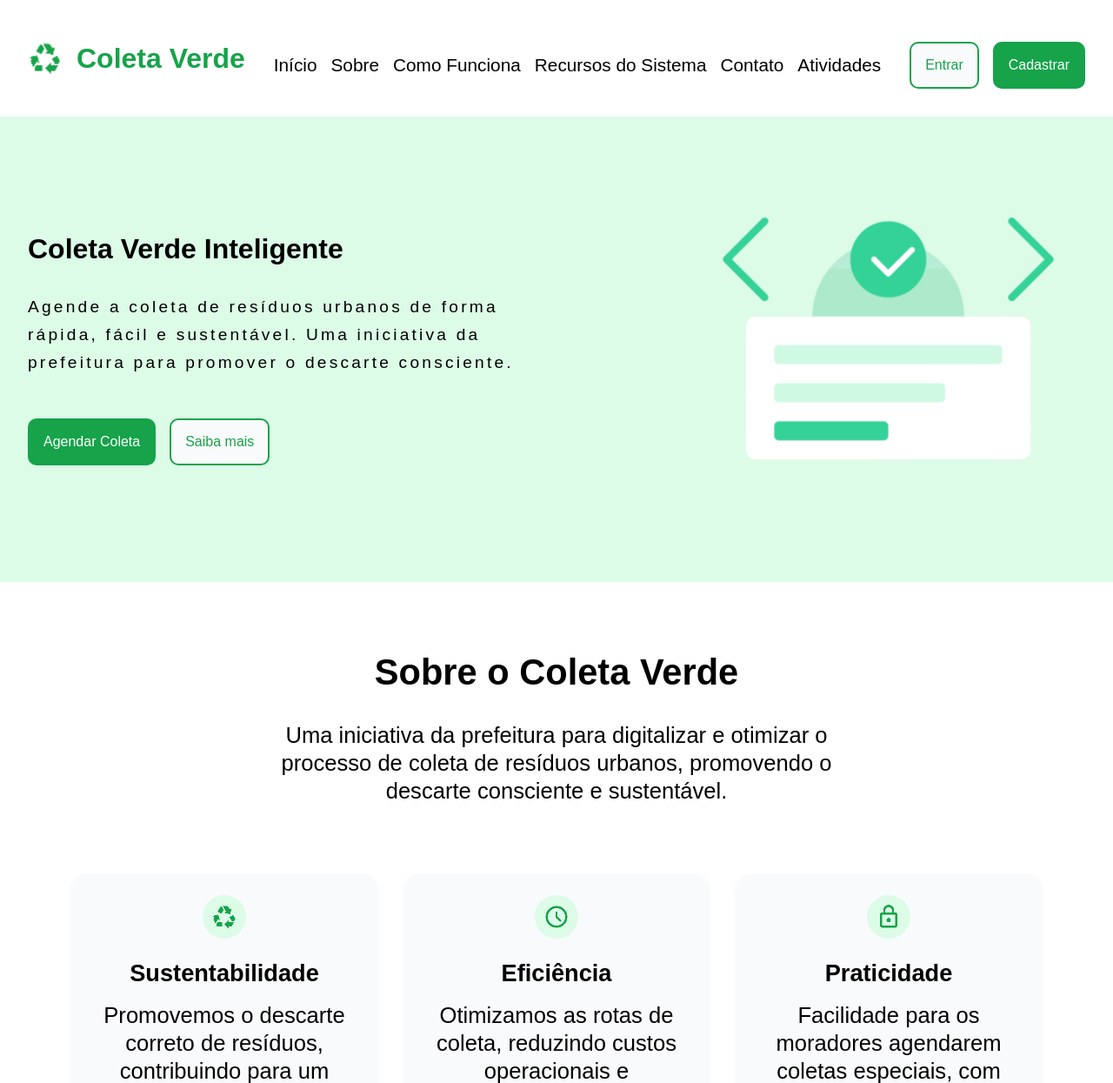
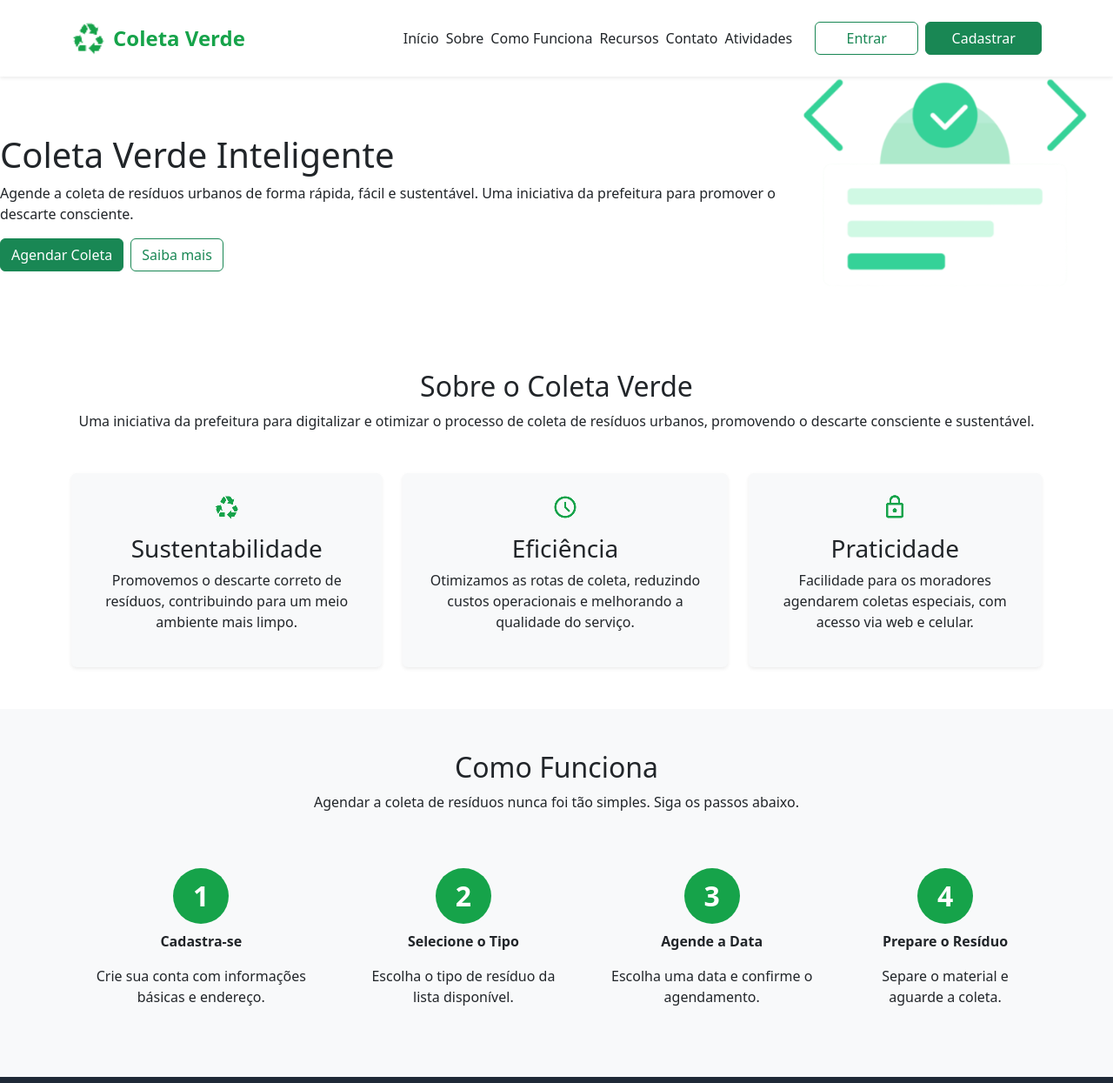
Before and after one commit to JorgeRobertoArgolo/prg04frontend, a plain HTML site: page infraestructure/pages/index.html in a window 1280 px wide. Shown: the top 1245 px of the page at 87% size. Drawn offline with nearby package versions, Linux system fonts and the light colour scheme; a script that the page names is missing.

Commit message:
feat : atividade 10
Adicionando bootstrap

```diff
--- a/infraestructure/assets/css/auth/login.css
+++ b/infraestructure/assets/css/auth/login.css
@@ -1,81 +1,28 @@
-@charset "UTF-8";
-
-* {
-    margin: 0;
-    padding: 0;
-    box-sizing: border-box;
+html, body {
+    height: 100%;
+    background-color: var(--color-background);
 }
 
 :root {
-    --color-button: #16A34A;
+    --color-destak: #16A34A;
     --color-background: #f0f9f0;
     --color-footer: #1f2937;
 }
 
-body {
-    background-color: var(--color-background);
+.form-container {
+    max-width: 350px;
+    padding: 1rem;
 }
 
-div {
-    margin-top: 1rem;
+.btn-primary {
+    background-color: var(--color-destak);
 }
 
-.form-container {
-    display: flex;
-    flex-direction: column;
-    align-items: center;
-    justify-content: center;
-    min-height: 100vh;
+.footer a{
+    text-decoration: none;
+    color: black;
 }
 
-.title {
-    font-size: 2.5rem;
-    text-transform: capitalize;
+.footer a:hover{
+    color: var(--color-destak);
 }
-
-label {
-    font-size: 1.5rem;
-}
-
-input {
-    width: 100%;
-    padding: 1rem;
-    margin-top: 0.5rem;
-    border: 1px solid #ccc;
-    border-radius: 0.5rem;
-    font-size: 1.2rem;
-}
-
-button {
-    background-color: var(--color-button);
-    color: white;
-    padding: 1rem;
-    border: none;
-    border-radius: 0.5rem;
-    font-size: 1.2rem;
-    cursor: pointer;
-    margin-top: 1rem;
-}
-
-.footer {
-    background-color: var(--color-footer);
-    color: white;
-    padding: 1rem;
-    text-align: center;
-    margin-top: 4rem;
-}
-
-.footer p {
-    font-size: 1rem;
-    color: white;
-}
-
-footer a {
-    color: white;
-    text-decoration: none;
-    cursor: pointer;
-}
-
-footer a:hover {
-    text-decoration: underline;
-}
--- /dev/null
+++ b/infraestructure/assets/css/global/global.css
@@ -0,0 +1,7 @@
+@charset "UTF-8";
+
+*{
+    margin: 0;
+    padding: 0;
+    box-sizing: border-box;
+}
--- a/infraestructure/assets/css/global/index.css
+++ /dev/null
@@ -1,339 +0,0 @@
-@charset "UTF-8";
-
-* {
-    margin: 0;
-    padding: 0;
-    box-sizing: border-box;
-}
-
-:root {
-    --color-primary: #16A34A;
-    --color-secondary: #DCFCE7;
-    --color-background-feature: #f0f9f0;
-    --color-footer: #1f2937;
-    --color-background-secondary: #f9fafb;
-}
-
-body {
-    font-family: Arial, sans-serif;
-}
-
-header {
-    display: flex;
-    flex-direction: column;
-    align-items: center;
-    text-align: center;
-    padding: 2rem;
-    color: black;
-    box-shadow: 0 4px 12px rgba(0, 0, 0, 0.1);
-}
-
-.logo-container {
-    display: flex;
-    align-items: center;
-    gap: 1rem;
-}
-
-.logo {
-    width: 40px;
-    height: 40px;
-}
-
-.logo-title {
-    font-size: 1.5rem;
-    font-weight: 700;
-    color: var(--color-primary);
-}
-
-.links {
-    display: flex;
-    flex-direction: column;
-    align-items: center;
-    gap: 0.5rem;
-    margin-top: 1rem;
-}
-
-.links a {
-    color: black;
-    text-decoration: none;
-    font-size: 1rem;
-}
-
-.links a:hover {
-    color: var(--color-primary);
-}
-
-.authentication-btns {
-    display: flex;
-    flex-direction: column;
-    gap: 1rem;
-    margin-top: 1rem;
-    align-items: center;
-}
-
-button {
-    font-size: 0.9rem;
-    padding: 0.7rem;
-    border-radius: 10px;
-    border: 2px solid var(--color-primary);
-    cursor: pointer;
-}
-
-.btn-outline {
-    color: var(--color-primary);
-    background-color: var(--color-background-secondary);
-}
-
-.btn-solid {
-    color: white;
-    background-color: var(--color-primary);
-}
-
-.hero {
-    display: flex;
-    flex-direction: column;
-    text-align: center;
-    align-items: center;
-    background-color: var(--color-secondary);
-    padding: 5rem 2rem;
-}
-
-.hero-content {
-    max-width: 600px;
-}
-
-.hero-content > h1 {
-    font-size: 2rem;
-    color: black;
-}
-
-.hero-content > p {
-    margin: 2rem 0;
-    color: black;
-    font-size: 1.2rem;
-    letter-spacing: 0.2rem;
-    line-height: 2rem;
-}
-
-.hero-btns {
-    display: flex;
-    flex-direction: column;
-    gap: 1rem;
-    margin-top: 3rem;
-}
-
-.illustration img {
-    max-width: 100%;
-    height: auto;
-    margin-top: 2rem;
-}
-
-.about-content {
-    text-align: center;
-    margin: 5rem 2rem;
-}
-
-.about-content h2 {
-    font-size: 2rem;
-    font-weight: 700;
-    margin-bottom: 2rem;
-}
-
-.about-content p {
-    font-size: 1.2rem;
-    line-height: 2rem;
-    max-width: 700px;
-    margin: auto;
-}
-
-.features {
-    display: flex;
-    flex-direction: column;
-    align-items: center;
-    gap: 2rem;
-    margin: 5rem 2rem;
-}
-
-.feature {
-    background-color: var(--color-background-secondary);
-    max-width: 350px;
-    padding: 1.5rem;
-    border-radius: 1rem;
-    box-shadow: 0 2px 6px rgba(0, 0, 0, 0.05);
-}
-
-.feature img {
-    display: block;
-    padding: 10px;
-    background-color: var(--color-secondary);
-    border-radius: 50%;
-    margin: auto;
-}
-
-.feature h3 {
-    margin-top: 1.5rem;
-    text-align: center;
-    font-size: 1.4rem;
-    font-weight: 700;
-    margin-bottom: 1rem;
-}
-
-.feature p {
-    text-align: center;
-    font-size: 1.2rem;
-    line-height: 2rem;
-}
-
-#how-works {
-    margin: 5rem 0;
-    padding: 3rem 2rem;
-    background-color: var(--color-background-secondary);
-}
-
-.how-works-content {
-    text-align: center;
-}
-
-.how-works-content h2 {
-    font-size: 2rem;
-    font-weight: 700;
-    margin-bottom: 2rem;
-}
-
-.how-works-content p {
-    font-size: 1.2rem;
-    line-height: 2rem;
-    max-width: 700px;
-    margin: auto;
-    margin-bottom: 2rem;
-}
-
-.steps {
-    display: flex;
-    flex-direction: column;
-    align-items: center;
-    gap: 2rem;
-    text-align: center;
-}
-
-.step {
-    max-width: 300px;
-    padding: 1.5rem;
-    border-radius: 1rem;
-}
-
-.step-number {
-    display: inline-flex;
-    justify-content: center;
-    align-items: center;
-    width: 4rem;
-    height: 4rem;
-    color: white;
-    background-color: var(--color-primary);
-    border-radius: 50%;
-    font-weight: bold;
-    margin-bottom: 2rem;
-    font-size: 2rem;
-}
-
-.step-title {
-    font-size: 1.4rem;
-    font-weight: 700;
-    margin-bottom: 1.5rem;
-}
-
-.step-description {
-    font-size: 1.2rem;
-    line-height: 2rem;
-}
-
-.footer {
-    background-color: var(--color-footer);
-    color: white;
-    padding: 2rem;
-    text-align: center;
-    margin-top: 4rem;
-}
-
-.footer p {
-    font-size: 1.2rem;
-    color: white;
-}
-
-footer a {
-    color: white;
-    text-decoration: none;
-    cursor: pointer;
-}
-
-footer a:hover {
-    text-decoration: underline;
-}
-
-
-@media (min-width: 601px) {
-    .links {
-        flex-direction: row;
-        gap: 1rem;
-    }
-
-    .authentication-btns {
-        flex-direction: row;
-        justify-content: center;
-    }
-
-    .hero-btns {
-        flex-direction: row;
-    }
-}
-
-
-@media (min-width: 1025px) {
-    header {
-        flex-direction: row;
-        justify-content: space-between;
-        text-align: left;
-    }
-
-    .logo-title {
-        font-size: 2rem;
-    }
-
-    .links a {
-        font-size: 1.3rem;
-    }
-
-    button {
-        padding: 1rem;
-        font-size: 1rem;
-    }
-
-    .hero {
-        flex-direction: row;
-        text-align: left;
-        justify-content: space-between;
-    }
-
-    .features,
-    .steps {
-        flex-direction: row;
-        justify-content: center;
-    }
-
-    .about-content h2,
-    .how-works-content h2 {
-        font-size: 2.6rem;
-    }
-
-    .about-content p,
-    .how-works-content p,
-    .feature p,
-    .step-description {
-        font-size: 1.6rem;
-    }
-
-    .feature h3,
-    .step-title {
-        font-size: 1.7rem;
-    }
-}
--- /dev/null
+++ b/infraestructure/assets/css/index/index.css
@@ -0,0 +1,37 @@
+.logo {
+    width: 40px;
+    height: 40px;
+}
+
+.logo-title {
+    font-size: 1.5rem;
+    font-weight: 700;
+    color: #16A34A;
+}
+
+.step-number {
+    width: 4rem;
+    height: 4rem;
+    line-height: 4rem;
+    border-radius: 50%;
+    background-color: #16A34A;
+    color: white;
+    font-size: 2rem;
+    font-weight: bold;
+}
+
+.footer {
+    background-color: #1f2937;
+    color: white;
+    padding: 2rem;
+    text-align: center;
+}
+
+.footer a {
+    color: white;
+    text-decoration: none;
+}
+
+.footer a:hover {
+    text-decoration: underline;
+}
--- a/infraestructure/assets/css/global/index2.css
+++ b/infraestructure/assets/css/index/index2.css
@@ -1,11 +1,3 @@
-@charset "UTF-8";
-
-* {
-    margin: 0;
-    padding: 0;
-    box-sizing: border-box;
-}
-
 h1 {
     font-size: 4rem;
     font-weight: bold;
--- a/infraestructure/pages/index.html
+++ b/infraestructure/pages/index.html
@@ -1,151 +1,158 @@
 <!DOCTYPE html>
-<html lang="en">
+<html lang="pt-BR">
 <head>
     <meta charset="UTF-8">
     <meta name="viewport" content="width=device-width, initial-scale=1.0">
-    <link rel="stylesheet" href="../assets/css/global/index.css">
+    <title>Coleta Verde</title>
+    <link
+    href="https://cdn.jsdelivr.net/npm/bootstrap@5.3.3/dist/css/bootstrap.min.css"
+    rel="stylesheet"
+    integrity="sha384-QWTKZyjpPEjISv5WaRU9OFeRpok6YctnYmDr5pNlyT2bRjXh0JMhjY6hW+ALEwIH"
+    crossorigin="anonymous"
+  />
     <link rel="shortcut icon" href="../assets/icons/orb.ico" type="image/x-icon">
-    <title>Coleta Verde</title>
+    <link rel="stylesheet" href="../assets/css/global/global.css">
+    <link rel="stylesheet" href="../assets/css/index/index.css">
 </head>
 <body>
-    <header id="inicio">
-        <div class="logo-container">
-            <img src="../assets/images/symbols/recycling30.png" alt="Logo principal do site" class="logo">
+
+<header id="inicio" class="container-fluid py-4 shadow-sm bg-white">
+  <div class="container">
+    <div class="row align-items-center text-center text-md-start">
+      <div class="col-md-4 d-flex align-items-center justify-content-center justify-content-md-start mb-3 mb-md-0">
+        <img src="../assets/images/symbols/recycling30.png" alt="Logo" class="logo me-2">
         <span class="logo-title">Coleta Verde</span>
       </div>
-        <nav class="links">
-            <a href="#inicio">Início</a>
-            <a href="#about">Sobre</a>
-            <a href="#how-works">Como Funciona</a>
-            <a href="#system-resources">Recursos do Sistema</a>
-            <a href="#">Contato</a>
-            <a href="../pages/activities/atividades-main.html">Atividades</a>
+
+      <nav class="col-md-5 d-flex flex-column flex-md-row justify-content-center align-items-center gap-2">
+        <a href="#inicio" class="nav-link p-0">Início</a>
+        <a href="#about" class="nav-link p-0">Sobre</a>
+        <a href="#how-works" class="nav-link p-0">Como Funciona</a>
+        <a href="#system-resources" class="nav-link p-0">Recursos</a>
+        <a href="#" class="nav-link p-0">Contato</a>
+        <a href="../pages/activities/atividades-main.html" class="nav-link p-0">Atividades</a>
       </nav>
-        <div class="authentication-btns">
-            <a href="../pages/auth/login.html"><button class="btn-outline">Entrar</button></a>
-            <button class="btn-solid">Cadastrar</button>
+
+      <div class="col-md-3 d-flex flex-column flex-md-row justify-content-center align-items-center gap-2 mt-3 mt-md-0">
+        <a href="../pages/auth/login.html" class="w-100 w-md-auto">
+          <button class="btn btn-outline-success w-100">Entrar</button>
+        </a>
+        <button class="btn btn-success w-100 w-md-auto">Cadastrar</button>
+      </div>
+    </div>
   </div>
 </header>
 
 <main>
-        <section class="hero">
+    <!-- HERO -->
+    <section class="hero text-center text-md-start d-flex flex-column flex-md-row align-items-center justify-content-between">
         <div class="hero-content">
             <h1>Coleta Verde Inteligente</h1>
             <p>
-                    Agende a coleta de resíduos urbanos de forma rápida, fácil e sustentável. Uma iniciativa da prefeitura para promover o descarte consciente.
+                Agende a coleta de resíduos urbanos de forma rápida, fácil e sustentável.
+                Uma iniciativa da prefeitura para promover o descarte consciente.
             </p>
-                <div class="hero-btns">
-                    <button class="btn-solid">
-                        Agendar Coleta
-                    </button>
-
-                    <button class="btn-outline">
-                        Saiba mais
-                    </button>
+            <div class="hero-btns d-flex flex-column flex-md-row justify-content-center justify-content-md-start gap-2">
+                <button class="btn btn-success">Agendar Coleta</button>
+                <button class="btn btn-outline-success">Saiba mais</button>
             </div>
         </div>
 
-            <div class="illustration">
+        <div class="illustration mt-4 mt-md-0">
             <picture>
                 <source media="(max-width: 1500px)" srcset="../assets/images/hero-image450.png" type="image/png">
-                    <img src="../assets/images/hero-image.png" alt="Imagem principal do Coleta Verde">
+                <img src="../assets/images/hero-image.png" alt="Imagem principal do Coleta Verde" class="img-fluid">
             </picture>
         </div>
     </section>
 
-        <section id="about">
-            <div class="about-content">
+    <!-- SOBRE -->
+    <section id="about" class="container my-5">
+        <div class="about-content text-center">
             <h2>Sobre o Coleta Verde</h2>
             <p>
-                    Uma iniciativa da prefeitura para digitalizar e otimizar o processo de coleta de resíduos urbanos, promovendo o descarte consciente e sustentável.
+                Uma iniciativa da prefeitura para digitalizar e otimizar o processo de coleta de resíduos urbanos,
+                promovendo o descarte consciente e sustentável.
             </p>
         </div>
 
-            <div class="features">
-                <div class="feature">
-                    <img src="../assets/images/symbols/recycling30.png" alt="Icone de Reciclagem" class="Icon">
+        <div class="features d-flex flex-column flex-lg-row justify-content-center gap-4 mt-5">
+            <div class="feature text-center p-4 rounded shadow-sm bg-light">
+                <img src="../assets/images/symbols/recycling30.png" alt="Ícone Sustentabilidade" class="Icon mb-3">
                 <h3>Sustentabilidade</h3>
                 <p>
-                        Promovemos o descarte correto de resíduos, contribuindo para um meio ambiente mais limpo e saudável para todos.
+                    Promovemos o descarte correto de resíduos, contribuindo para um meio ambiente mais limpo.
                 </p>
             </div>
 
-                <div class="feature">
-                    <img src="../assets/images/symbols/schedule30.png" alt="Icone de Reciclagem" class="Icon">
+            <div class="feature text-center p-4 rounded shadow-sm bg-light">
+                <img src="../assets/images/symbols/schedule30.png" alt="Ícone Eficiência" class="Icon mb-3">
                 <h3>Eficiência</h3>
                 <p>
-                        Otimizamos as rotas de coleta, reduzindo custos operacionais e melhorando a qualidade do serviço prestado.
-                    </p>
-
-                </div>
-
-                <div class="feature">
-                    <img src="../assets/images/symbols/lock30.png" alt="Icone de Reciclagem" class="Icon">
-                    <h3>Praticidade</h3>
-                    <p>
-                        Facilidade para os moradores agendarem coletas especiais, com acesso via web e dispositivos móveis.
-                    </p>
-
-                </div>
-            </div>
-
-        </section>
-
-        <section id="how-works">
-            <div class="how-works-content">
-                <h2>Como Funciona</h2>
-                <p>
-                    Agendar a coleta de resíduos nunca foi tão simples. Siga os passos abaixo e contribua para uma cidade mais limpa.
-                </p>
-            </div>
-            <div class="steps">
-                <div class="step">
-                    <h3 class="step-number">1</h3>
-                    <p class="step-title">
-                        <strong>Cadastra-se</strong>
-                        <p class="step-description">
-                            Crie sua conta com informações básicas e endereço para coleta.
-                        </p>
+                    Otimizamos as rotas de coleta, reduzindo custos operacionais e melhorando a qualidade do serviço.
                 </p>
             </div>
 
-                <div class="step">
-                    <h3 class="step-number">2</h3>
-                    <p class="step-title">
-                        <strong>Selecione o Tipo</strong>
-                        <p class="step-description">
-                            Escolha o tipo de resíduo que precisa ser coletado da lista disponível.
-                        </p>
-                    </p>
-                </div>
-
-                <div class="step">
-                    <h3 class="step-number">3</h3>
-                    <p class="step-title">
-                        <strong>Agende a Data</strong>
-                        <p class="step-description">
-                            Selecione uma data disponível para sua região e confirme o agendamento.
-                        </p>
-                    </p>
-                </div>
-
-                <div class="step">
-                    <h3 class="step-number">4</h3>
-                    <p class="step-title">
-                        <strong>Prepare o Resíduo</strong>
-                        <p class="step-description">
-                            Deixe o material separado e aguarde a coleta no dia agendado.
-                        </p>
+            <div class="feature text-center p-4 rounded shadow-sm bg-light">
+                <img src="../assets/images/symbols/lock30.png" alt="Ícone Praticidade" class="Icon mb-3">
+                <h3>Praticidade</h3>
+                <p>
+                    Facilidade para os moradores agendarem coletas especiais, com acesso via web e celular.
                 </p>
             </div>
         </div>
     </section>
 
+    <!-- COMO FUNCIONA -->
+    <section id="how-works" class="py-5 bg-light">
+        <div class="container">
+            <div class="how-works-content text-center">
+                <h2>Como Funciona</h2>
+                <p>Agendar a coleta de resíduos nunca foi tão simples. Siga os passos abaixo.</p>
+            </div>
+
+            <div class="steps d-flex flex-column flex-md-row justify-content-center align-items-start gap-4 mt-5">
+                <div class="step text-center p-3">
+                    <h3 class="step-number mx-auto">1</h3>
+                    <p class="step-title"><strong>Cadastra-se</strong></p>
+                    <p class="step-description">Crie sua conta com informações básicas e endereço.</p>
+                </div>
+
+                <div class="step text-center p-3">
+                    <h3 class="step-number mx-auto">2</h3>
+                    <p class="step-title"><strong>Selecione o Tipo</strong></p>
+                    <p class="step-description">Escolha o tipo de resíduo da lista disponível.</p>
+                </div>
+
+                <div class="step text-center p-3">
+                    <h3 class="step-number mx-auto">3</h3>
+                    <p class="step-title"><strong>Agende a Data</strong></p>
+                    <p class="step-description">Escolha uma data e confirme o agendamento.</p>
+                </div>
+
+                <div class="step text-center p-3">
+                    <h3 class="step-number mx-auto">4</h3>
+                    <p class="step-title"><strong>Prepare o Resíduo</strong></p>
+                    <p class="step-description">Separe o material e aguarde a coleta.</p>
+                </div>
+            </div>
+        </div>
+    </section>
 </main>
+
+<!-- FOOTER -->
 <footer class="footer">
     <p>
-         Made by <a href="https://github.com/JorgeRobertoArgolo" target="_blank">Jorge Roberto Argolo De Oliveira</a>
+        Made by
+        <a href="https://github.com/JorgeRobertoArgolo" target="_blank">Jorge Roberto Argolo De Oliveira</a>
     </p>
 </footer>
+
+<script
+  src="https://cdn.jsdelivr.net/npm/bootstrap@5.3.3/dist/js/bootstrap.bundle.min.js"
+  integrity="sha384-ENjdO4Dr2bkBIFxQpeoF7H60Cq7WQp3fDgCjvZgvgWva2k5Gk5t3P/ltpHg3w/Cp"
+  crossorigin="anonymous"
+></script>
+
 </body>
 </html>
```
Also changed, not shown: infraestructure/pages/activities/atividade-3.html (+1 -0 lines), infraestructure/pages/auth/login.html (+33 -16 lines), infraestructure/pages/dashboard/home.html (+1 -0 lines). Lines whose indentation alone changed are shown as unchanged.
